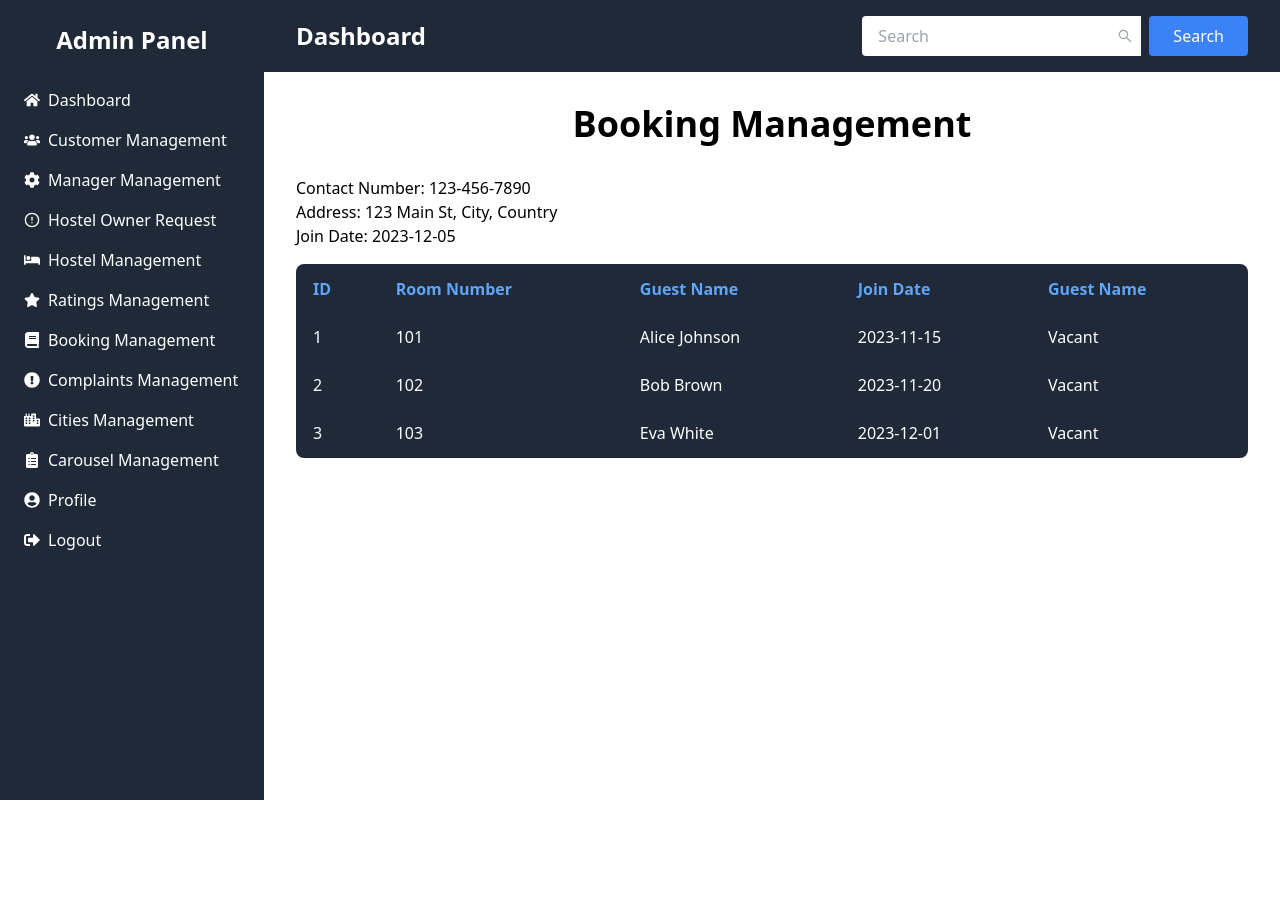
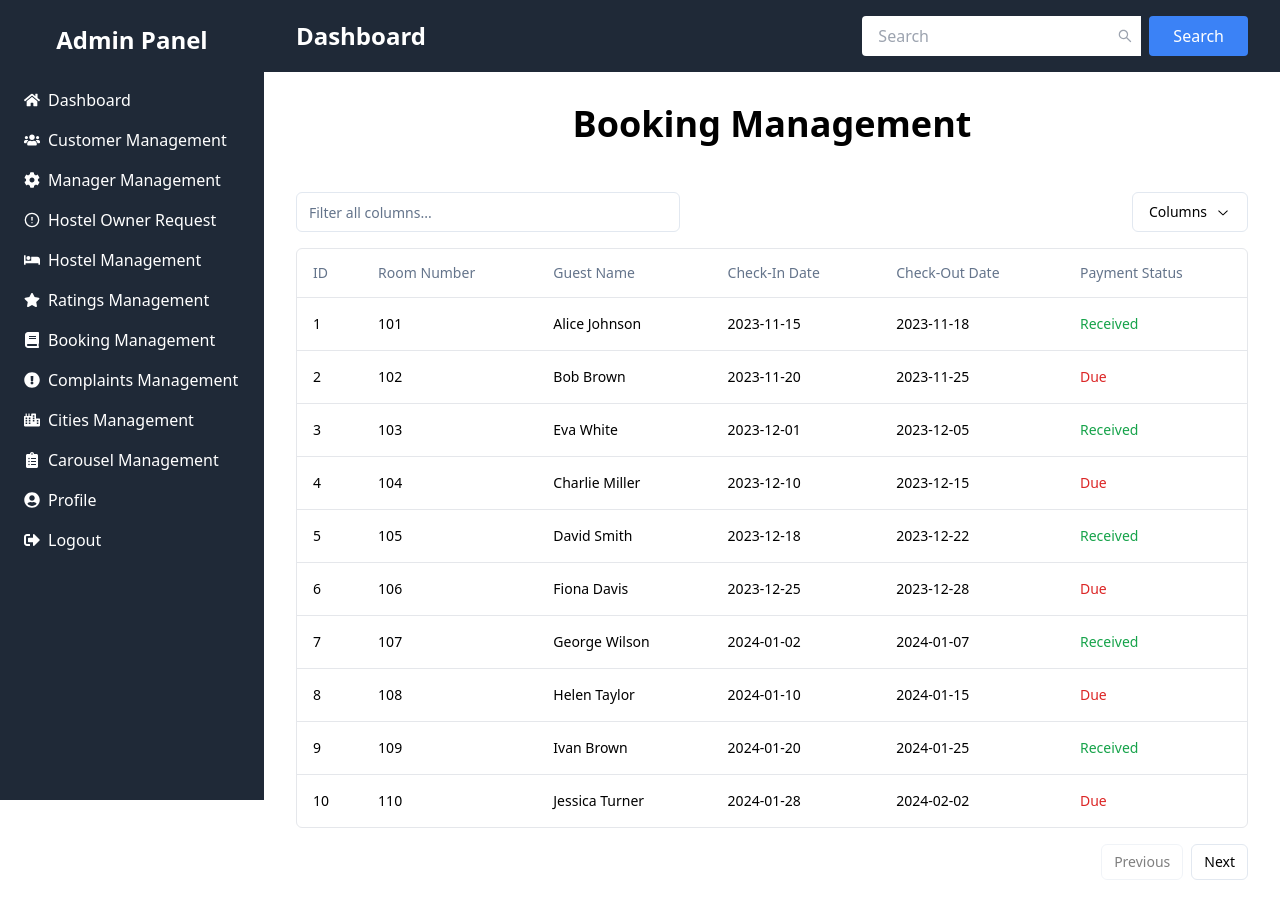
Before and after one commit to AhsanDev404/hostel-ease-admin, a Next.js app: page /admin/hostel-management/1 in a window 1280 px wide. Shown: the top 918 px of the page. Before the commit the page ends 800 px from the top, so only its background shows below. Built offline with nearby package versions, Linux system fonts and the light colour scheme.

Commit message:
- feat(holel-management/slug): implement table

```diff
--- a/app/admin/hostel-management/[id]/page.jsx
+++ b/app/admin/hostel-management/[id]/page.jsx
@@ -1,92 +1,345 @@
-// BookingPage.js
-'use client'
-import React, { useState } from 'react';
+"use client";
+
+import * as React from "react";
+import {
+  CaretSortIcon,
+  ChevronDownIcon,
+  DotsHorizontalIcon,
+} from "@radix-ui/react-icons";
+import {
+  ColumnDef,
+  ColumnFiltersState,
+  SortingState,
+  VisibilityState,
+  flexRender,
+  getCoreRowModel,
+  getFilteredRowModel,
+  getPaginationRowModel,
+  getSortedRowModel,
+  useReactTable,
+} from "@tanstack/react-table";
+
+import { Button } from "@/components/ui/button";
+import { Checkbox } from "@/components/ui/checkbox";
+import {
+  DropdownMenu,
+  DropdownMenuCheckboxItem,
+  DropdownMenuContent,
+  DropdownMenuItem,
+  DropdownMenuLabel,
+  DropdownMenuSeparator,
+  DropdownMenuTrigger,
+} from "@/components/ui/dropdown-menu";
+import { Input } from "@/components/ui/input";
+import {
+  Table,
+  TableBody,
+  TableCell,
+  TableHead,
+  TableHeader,
+  TableRow,
+} from "@/components/ui/table";
 
 const bookingsData = [
   {
     id: 1,
-    roomNumber: '101',
-    guestName: 'Alice Johnson',
-    checkIn: '2023-11-15',
-    checkOut: '2023-11-18'
+    roomNumber: "101",
+    guestName: "Alice Johnson",
+    checkIn: "2023-11-15",
+    checkOut: "2023-11-18",
+    paymentStatus: true,
   },
   {
     id: 2,
-    roomNumber: '102',
-    guestName: 'Bob Brown',
-    checkIn: '2023-11-20',
-    checkOut: '2023-11-25'
+    roomNumber: "102",
+    guestName: "Bob Brown",
+    checkIn: "2023-11-20",
+    checkOut: "2023-11-25",
+    paymentStatus: false,
   },
   {
     id: 3,
-    roomNumber: '103',
-    guestName: 'Eva White',
-    checkIn: '2023-12-01',
-    checkOut: '2023-12-05'
+    roomNumber: "103",
+    guestName: "Eva White",
+    checkIn: "2023-12-01",
+    checkOut: "2023-12-05",
+    paymentStatus: true,
+  },
+  {
+    id: 4,
+    roomNumber: "104",
+    guestName: "Charlie Miller",
+    checkIn: "2023-12-10",
+    checkOut: "2023-12-15",
+    paymentStatus: false,
+  },
+  {
+    id: 5,
+    roomNumber: "105",
+    guestName: "David Smith",
+    checkIn: "2023-12-18",
+    checkOut: "2023-12-22",
+    paymentStatus: true,
+  },
+  {
+    id: 6,
+    roomNumber: "106",
+    guestName: "Fiona Davis",
+    checkIn: "2023-12-25",
+    checkOut: "2023-12-28",
+    paymentStatus: false,
+  },
+  {
+    id: 7,
+    roomNumber: "107",
+    guestName: "George Wilson",
+    checkIn: "2024-01-02",
+    checkOut: "2024-01-07",
+    paymentStatus: true,
+  },
+  {
+    id: 8,
+    roomNumber: "108",
+    guestName: "Helen Taylor",
+    checkIn: "2024-01-10",
+    checkOut: "2024-01-15",
+    paymentStatus: false,
+  },
+  {
+    id: 9,
+    roomNumber: "109",
+    guestName: "Ivan Brown",
+    checkIn: "2024-01-20",
+    checkOut: "2024-01-25",
+    paymentStatus: true,
+  },
+  {
+    id: 10,
+    roomNumber: "110",
+    guestName: "Jessica Turner",
+    checkIn: "2024-01-28",
+    checkOut: "2024-02-02",
+    paymentStatus: false,
+  },
+  {
+    id: 11,
+    roomNumber: "111",
+    guestName: "Kevin Clark",
+    checkIn: "2024-02-05",
+    checkOut: "2024-02-10",
+    paymentStatus: true,
+  },
+  {
+    id: 12,
+    roomNumber: "112",
+    guestName: "Laura Baker",
+    checkIn: "2024-02-15",
+    checkOut: "2024-02-20",
+    paymentStatus: false,
+  },
+  {
+    id: 13,
+    roomNumber: "113",
+    guestName: "Michael Turner",
+    checkIn: "2024-02-25",
+    checkOut: "2024-02-28",
+    paymentStatus: true,
+  },
+  {
+    id: 14,
+    roomNumber: "114",
+    guestName: "Nancy Davis",
+    checkIn: "2024-03-02",
+    checkOut: "2024-03-07",
+    paymentStatus: false,
+  },
+  {
+    id: 15,
+    roomNumber: "115",
+    guestName: "Oliver White",
+    checkIn: "2024-03-10",
+    checkOut: "2024-03-15",
+    paymentStatus: true,
   },
 ];
 
-const hostelInfo = {
-  contactNumber: '123-456-7890',
-  address: '123 Main St, City, Country',
-  joinDate: '2023-12-05'
-};
+export const columns = [
+  {
+    accessorKey: "id",
+    header: "ID",
+    cell: ({ row }) => <div>{row.getValue("id")}</div>,
+  },
+  {
+    accessorKey: "roomNumber",
+    header: "Room Number",
+    cell: ({ row }) => <div>{row.getValue("roomNumber")}</div>,
+  },
+  {
+    accessorKey: "guestName",
+    header: "Guest Name",
+    cell: ({ row }) => <div>{row.getValue("guestName")}</div>,
+  },
+  {
+    accessorKey: "checkIn",
+    header: "Check-In Date",
+    cell: ({ row }) => <div>{row.getValue("checkIn")}</div>,
+  },
+  {
+    accessorKey: "checkOut",
+    header: "Check-Out Date",
+    cell: ({ row }) => <div>{row.getValue("checkOut")}</div>,
+  },
+  {
+    accessorKey: "paymentStatus",
+    header: "Payment Status",
+    cell: ({ row }) => (
+      <div
+        className={
+          row.getValue("paymentStatus") ? "text-green-600" : "text-red-600"
+        }
+      >
+        {row.getValue("paymentStatus") ? "Received" : "Due"}
+      </div>
+    ),
+  },
+];
 
-const BookingPage = () => {
-  // State for booking data
-  const [bookings, setBookings] = useState([...bookingsData]);
+function BookingPage() {
+  const [sorting, setSorting] = React.useState([]);
+  const [columnFilters, setColumnFilters] = React.useState([]);
+  const [columnVisibility, setColumnVisibility] = React.useState({});
+  const [globalFilter, setGlobalFilter] = React.useState("");
 
-  // Function to determine room status
-  const getRoomStatus = (checkIn, checkOut) => {
-    const currentDate = new Date().toISOString().split('T')[0]; // Get current date in 'YYYY-MM-DD' format
+  const table = useReactTable({
+    data: bookingsData,
+    columns,
+    onSortingChange: setSorting,
+    onColumnFiltersChange: setColumnFilters,
+    getCoreRowModel: getCoreRowModel(),
+    getPaginationRowModel: getPaginationRowModel(),
+    getSortedRowModel: getSortedRowModel(),
+    getFilteredRowModel: getFilteredRowModel(),
+    onColumnVisibilityChange: setColumnVisibility,
+    state: {
+      sorting,
+      columnFilters,
+      columnVisibility,
+    },
+  });
 
-    if (currentDate >= checkIn && currentDate <= checkOut) {
-      return 'Occupied';
-    } else {
-      return 'Vacant';
-    }
-  };
+  React.useEffect(() => {
+    table.setGlobalFilter(globalFilter);
+  }, [globalFilter, table]);
 
   return (
     <div className="container mx-auto p-8">
-      <h1 className="text-4xl font-bold mb-8 text-center">Booking Management</h1>
-      {/* Display hostel contact number and address */}
-      <div className="mb-4">
-        <p>Contact Number: {hostelInfo.contactNumber}</p>
-        <p>Address: {hostelInfo.address}</p>
-        <p>Join Date: {hostelInfo.joinDate}</p>
-      </div>
-      {/* Display booking information */}
-      <div className="overflow-x-auto">
-        <table className="min-w-full bg-gray-800 text-white border rounded-lg overflow-hidden">
-          <thead className="text-blue-400">
-            <tr>
-              <th className="py-3 px-4 text-left">ID</th>
-              <th className="py-3 px-4 text-left">Room Number</th>
-              <th className="py-3 px-4 text-left">Guest Name</th>
-              <th className="py-3 px-4 text-left">Join Date</th>
-              <th className="py-3 px-4 text-left">Guest Name</th>
-              {/* <th className="py-3 px-4 text-left">Status</th> */}
-            </tr>
-          </thead>
-          <tbody>
-            {/* Map through bookings data */}
-            {bookings.map(booking => (
-              <tr key={booking.id} className='hover:bg-white hover:text-black'>
-                <td className="py-3 px-4">{booking.id}</td>
-                <td className="py-3 px-4">{booking.roomNumber}</td>
-                <td className="py-3 px-4">{booking.guestName}</td>
-                <td className="py-3 px-4">{booking.checkIn}</td>
-                <td className="py-3 px-4">
-                  {getRoomStatus(booking.checkIn, booking.checkOut)}
-                </td>
-              </tr>
-            ))}
-          </tbody>
-        </table>
+      <h1 className="text-4xl font-bold mb-8 text-center">
+        Booking Management
+      </h1>
+      <div className="w-full">
+        <div className="flex items-center py-4">
+          <Input
+            placeholder="Filter all columns..."
+            value={globalFilter}
+            onChange={(event) => setGlobalFilter(event.target.value)}
+            className="max-w-sm"
+          />
+          <DropdownMenu>
+            <DropdownMenuTrigger asChild>
+              <Button variant="outline" className="ml-auto">
+                Columns <ChevronDownIcon className="ml-2 h-4 w-4" />
+              </Button>
+            </DropdownMenuTrigger>
+            <DropdownMenuContent align="end">
+              {table
+                .getAllColumns()
+                .filter((column) => column.getCanHide())
+                .map((column) => (
+                  <DropdownMenuCheckboxItem
+                    key={column.id}
+                    className="capitalize"
+                    checked={column.getIsVisible()}
+                    onCheckedChange={(value) =>
+                      column.toggleVisibility(!!value)
+                    }
+                  >
+                    {column.id}
+                  </DropdownMenuCheckboxItem>
+                ))}
+            </DropdownMenuContent>
+          </DropdownMenu>
+        </div>
+        <div className="rounded-md border">
+          <Table>
+            <TableHeader>
+              {table.getHeaderGroups().map((headerGroup) => (
+                <TableRow key={headerGroup.id}>
+                  {headerGroup.headers.map((header) => (
+                    <TableHead key={header.id}>
+                      {header.isPlaceholder
+                        ? null
+                        : flexRender(
+                            header.column.columnDef.header,
+                            header.getContext(),
+                          )}
+                    </TableHead>
+                  ))}
+                </TableRow>
+              ))}
+            </TableHeader>
+            <TableBody>
+              {table.getRowModel().rows?.length ? (
+                table.getRowModel().rows.map((row) => (
+                  <TableRow
+                    key={row.id}
+                    data-state={row.getIsSelected() && "selected"}
+                  >
+                    {row.getVisibleCells().map((cell) => (
+                      <TableCell key={cell.id}>
+                        {flexRender(
+                          cell.column.columnDef.cell,
+                          cell.getContext(),
+                        )}
+                      </TableCell>
+                    ))}
+                  </TableRow>
+                ))
+              ) : (
+                <TableRow>
+                  <TableCell
+                    colSpan={columns.length}
+                    className="h-24 text-center"
+                  >
+                    No results.
+                  </TableCell>
+                </TableRow>
+              )}
+            </TableBody>
+          </Table>
+        </div>
+        <div className="flex items-center justify-end space-x-2 py-4">
+          <div className="space-x-2">
+            <Button
+              variant="outline"
+              size="sm"
+              onClick={() => table.previousPage()}
+              disabled={!table.getCanPreviousPage()}
+            >
+              Previous
+            </Button>
+            <Button
+              variant="outline"
+              size="sm"
+              onClick={() => table.nextPage()}
+              disabled={!table.getCanNextPage()}
+            >
+              Next
+            </Button>
+          </div>
+        </div>
       </div>
     </div>
   );
-};
+}
 
 export default BookingPage;
--- /dev/null
+++ b/components/ui/checkbox.jsx
@@ -0,0 +1,24 @@
+"use client"
+
+import * as React from "react"
+import * as CheckboxPrimitive from "@radix-ui/react-checkbox"
+import { Check } from "lucide-react"
+
+import { cn } from "@/utils/utils"
+
+const Checkbox = React.forwardRef(({ className, ...props }, ref) => (
+  <CheckboxPrimitive.Root
+    ref={ref}
+    className={cn(
+      "peer h-4 w-4 shrink-0 rounded-sm border border-slate-200 border-slate-900 ring-offset-white focus-visible:outline-none focus-visible:ring-2 focus-visible:ring-slate-950 focus-visible:ring-offset-2 disabled:cursor-not-allowed disabled:opacity-50 data-[state=checked]:bg-slate-900 data-[state=checked]:text-slate-50 dark:border-slate-800 dark:border-slate-50 dark:ring-offset-slate-950 dark:focus-visible:ring-slate-300 dark:data-[state=checked]:bg-slate-50 dark:data-[state=checked]:text-slate-900",
+      className
+    )}
+    {...props}>
+    <CheckboxPrimitive.Indicator className={cn("flex items-center justify-center text-current")}>
+      <Check className="h-4 w-4" />
+    </CheckboxPrimitive.Indicator>
+  </CheckboxPrimitive.Root>
+))
+Checkbox.displayName = CheckboxPrimitive.Root.displayName
+
+export { Checkbox }
--- /dev/null
+++ b/components/ui/table.jsx
@@ -0,0 +1,93 @@
+import * as React from "react";
+
+import { cn } from "@/utils/utils";
+
+const Table = React.forwardRef(({ className, ...props }, ref) => (
+  <div className="relative w-full overflow-auto">
+    <table
+      ref={ref}
+      className={cn("w-full caption-bottom text-sm", className)}
+      {...props}
+    />
+  </div>
+));
+Table.displayName = "Table";
+
+const TableHeader = React.forwardRef(({ className, ...props }, ref) => (
+  <thead ref={ref} className={cn("[&_tr]:border-b", className)} {...props} />
+));
+TableHeader.displayName = "TableHeader";
+
+const TableBody = React.forwardRef(({ className, ...props }, ref) => (
+  <tbody
+    ref={ref}
+    className={cn("[&_tr:last-child]:border-0", className)}
+    {...props}
+  />
+));
+TableBody.displayName = "TableBody";
+
+const TableFooter = React.forwardRef(({ className, ...props }, ref) => (
+  <tfoot
+    ref={ref}
+    className={cn(
+      "border-t bg-slate-100/50 font-medium [&>tr]:last:border-b-0 dark:bg-slate-800/50",
+      className,
+    )}
+    {...props}
+  />
+));
+TableFooter.displayName = "TableFooter";
+
+const TableRow = React.forwardRef(({ className, ...props }, ref) => (
+  <tr
+    ref={ref}
+    className={cn(
+      "border-b transition-colors hover:bg-slate-100/50 data-[state=selected]:bg-slate-100 dark:hover:bg-slate-800/50 dark:data-[state=selected]:bg-slate-800",
+      className,
+    )}
+    {...props}
+  />
+));
+TableRow.displayName = "TableRow";
+
+const TableHead = React.forwardRef(({ className, ...props }, ref) => (
+  <th
+    ref={ref}
+    className={cn(
+      "h-12 px-4 text-left align-middle font-medium text-slate-500 [&:has([role=checkbox])]:pr-0 dark:text-slate-400",
+      className,
+    )}
+    {...props}
+  />
+));
+TableHead.displayName = "TableHead";
+
+const TableCell = React.forwardRef(({ className, ...props }, ref) => (
+  <td
+    ref={ref}
+    className={cn("p-4 align-middle [&:has([role=checkbox])]:pr-0", className)}
+    {...props}
+  />
+));
+TableCell.displayName = "TableCell";
+
+const TableCaption = React.forwardRef(({ className, ...props }, ref) => (
+  <caption
+    ref={ref}
+    className={cn("mt-4 text-sm text-slate-500 dark:text-slate-400", className)}
+    {...props}
+  />
+));
+TableCaption.displayName = "TableCaption";
+
+export {
+  Table,
+  TableHeader,
+  TableBody,
+  TableFooter,
+  TableHead,
+  TableRow,
+  TableCell,
+  TableCaption,
+};
--- a/package.json
+++ b/package.json
@@ -12,7 +12,9 @@
     "@firebase/firestore": "^4.3.2",
     "@hookform/resolvers": "^3.3.2",
     "@radix-ui/react-avatar": "^1.0.4",
+    "@radix-ui/react-checkbox": "^1.0.4",
     "@radix-ui/react-dropdown-menu": "^2.0.6",
+    "@radix-ui/react-icons": "^1.3.0",
     "@radix-ui/react-label": "^2.0.2",
     "@radix-ui/react-popover": "^1.0.7",
     "@radix-ui/react-scroll-area": "^1.0.5",
@@ -22,6 +24,7 @@
     "@radix-ui/react-tabs": "^1.0.4",
     "@radix-ui/react-tooltip": "^1.0.7",
     "@reduxjs/toolkit": "^1.9.7",
+    "@tanstack/react-table": "^8.11.6",
     "class-variance-authority": "^0.7.0",
     "clsx": "^2.1.0",
     "date-fns": "^3.2.0",
```
Also changed, not shown: 1 other file (tests, documents, lock files or other folders).
